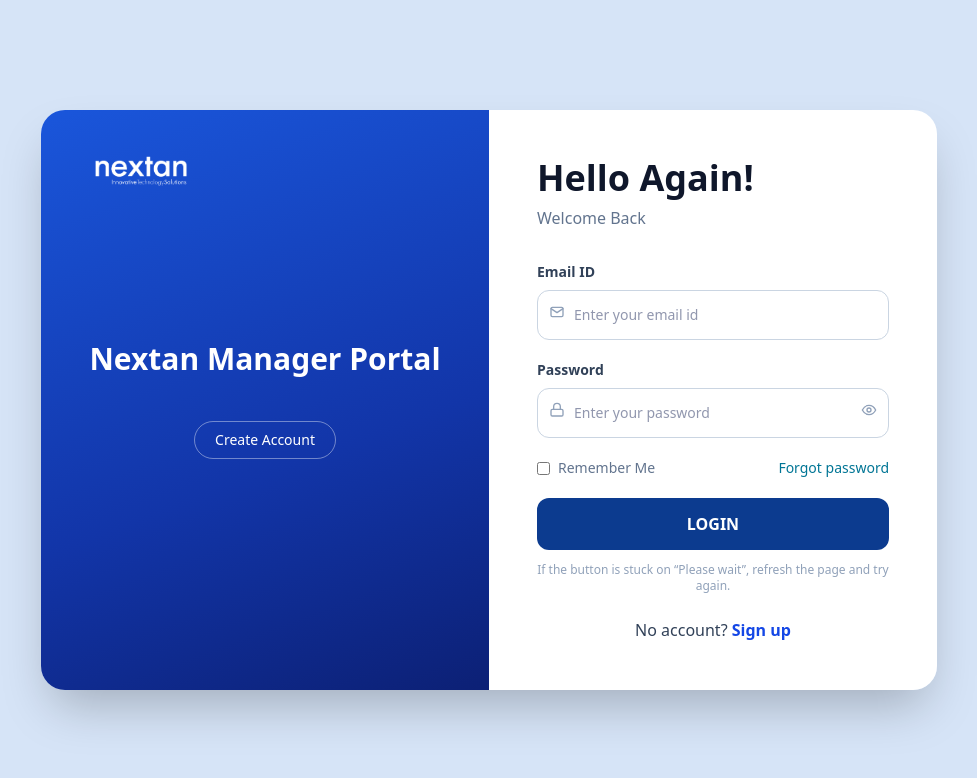
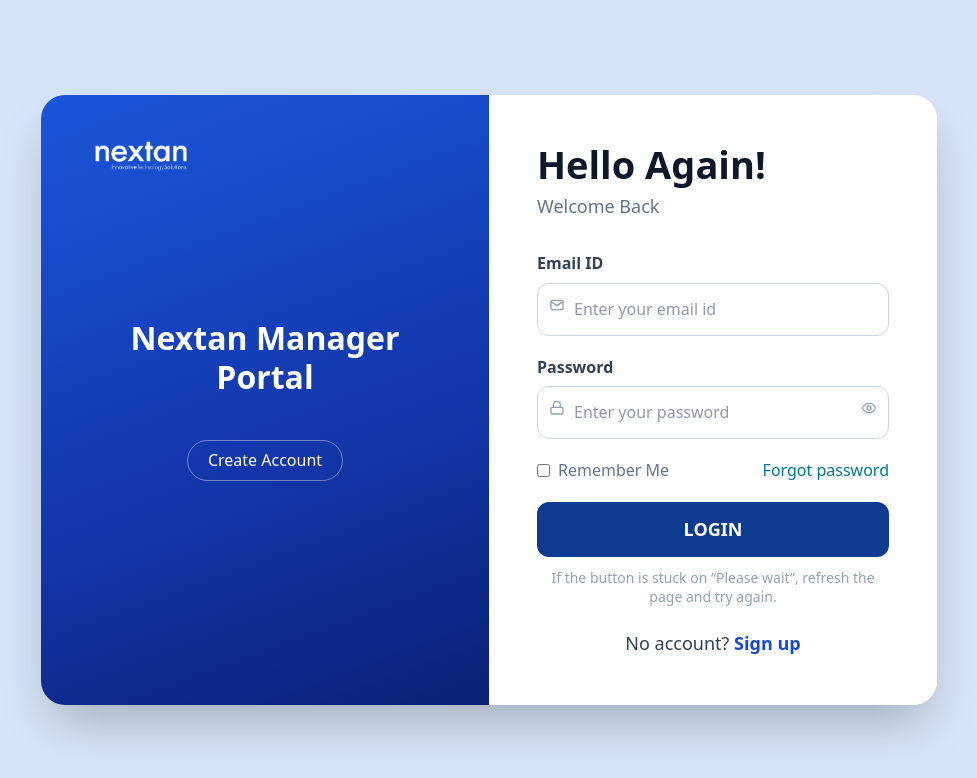
Before and after one commit to lavendertanyog/hr-manager-portal, a Next.js app: page / in a window 1280 px wide. Shown: the top 778 px of the page, without its empty margins (151-1128 px from the left). Built offline with nearby package versions, Linux system fonts and the light colour scheme; no server answers.

Commit message:
Bump all text-size utilities ~2px for a more readable UI
Same @theme override as the other portals for consistent sizing.

```diff
--- a/app/globals.css
+++ b/app/globals.css
@@ -1,4 +1,18 @@
 @import "tailwindcss";
+
+/* Bump every text-size utility by ~2px across the whole app */
+@theme {
+  --text-xs: 0.875rem;
+  --text-sm: 1rem;
+  --text-base: 1.125rem;
+  --text-lg: 1.25rem;
+  --text-xl: 1.375rem;
+  --text-2xl: 1.625rem;
+  --text-3xl: 2rem;
+  --text-4xl: 2.375rem;
+  --text-5xl: 3.125rem;
+  --text-6xl: 3.875rem;
+}
 
 :root {
   --background: #f7f9ff;
```
